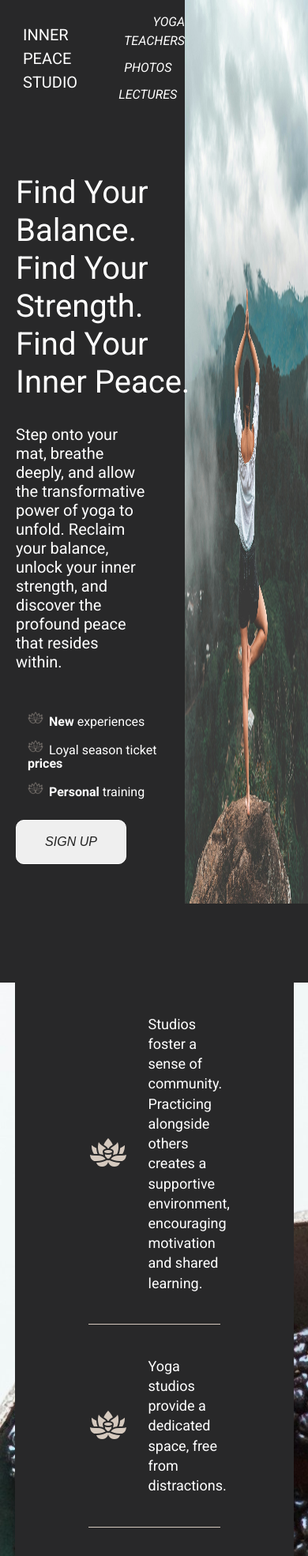
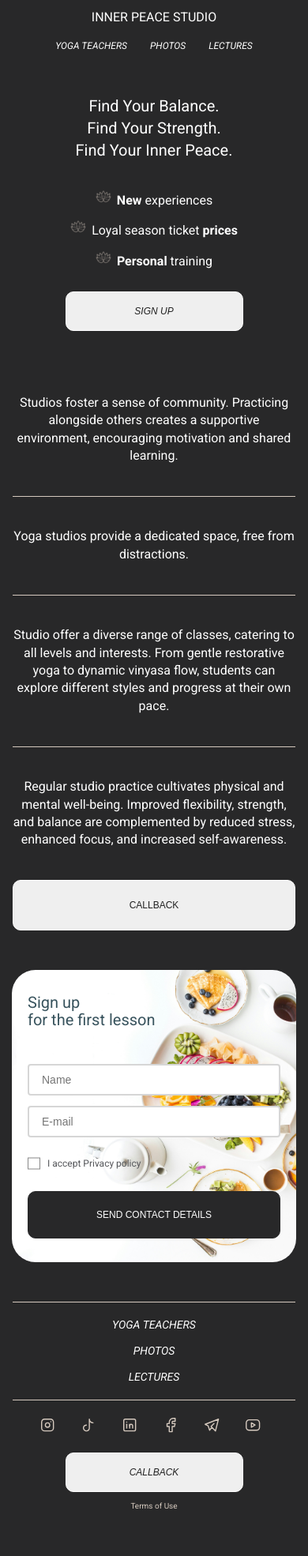
Before and after one commit to poliven-abs/mst-test-1, a plain HTML site: page index.html in a window 390 px wide. Shown: the top 1970 px of the page at 79% size. After the commit the page ends 1944 px from the top, so only its background shows below. Drawn offline with Linux system fonts and the light colour scheme.

Commit message:
add mobile + correct

```diff
--- a/_mobile.scss
+++ b/_mobile.scss
@@ -0,0 +1,181 @@
+@media (max-width: 767px) {
+    .center {
+        padding-left: 16px;
+        padding-right: 16px;
+    }
+
+    .header {
+        width: 100%;
+        padding-top: 0;
+        padding-bottom: 0;
+        flex-direction: column;
+        &-logo {
+            display: none;
+            &__mobile {
+                display: block;
+                font-size: 16px;
+                font-weight: 400;
+                line-height: 150%;
+                text-align: left;
+                text-transform: uppercase;
+                padding: 10px 29px 10px 29px;
+            }
+
+        }
+        &-info {
+            flex-direction: row;
+            padding: 5px 10px 5px 10px;
+            &__link {
+                font-size: 12px;
+
+            }
+        }
+
+    }
+
+    .header.scrolled {
+        background-color: #222222;
+        width: 100%;
+        .header-logo {
+          font-size: 16px;
+        }
+        .header-info {
+          padding: 19px 29px 19px 29px;
+          flex-direction: row;
+        }
+    }
+
+    .top {
+        background-image: none;
+        padding-top: 120px;
+        padding-bottom: 20px;
+        margin-bottom: 20px;
+        display: flex;
+        flex-direction: column;
+        align-items: center;
+        justify-content: center;
+        &-title {
+            padding-left: 0;
+            width: 100%;
+            align-items: center;
+            justify-content: center;
+        }
+        &-slogan {
+            font-size: 20px;
+            text-align: center;
+            line-height: 140%;
+            padding-bottom: 20px;
+        }
+        &-text {
+            display: none;
+        }
+        &-bonus {
+            width: 100%;
+            padding: 15px;
+            &__list {
+                font-size: 16px;
+                text-align: center;
+                line-height: 140%;
+            }
+        }
+        &-button {
+            width: 225px;
+            font-size: 12px;
+        }
+    }
+
+    .description {
+        margin-bottom: 50px;
+        background-image: none;
+        &-img {
+            display: none;
+        }
+        &-perks {
+            width: 100%;
+            padding-left: 0;
+            padding-right: 0;
+            &__list {
+                font-size: 16px;
+                margin-left: 0;
+                margin-right: 0;
+                text-align: center;
+            }
+            &__button {
+                font-size: 12px;
+            }
+        }
+    }
+    .form {
+        margin-bottom: 50px;
+        justify-content: center;
+        &-block {
+            padding: 30px 20px 30px 20px;
+            border-radius: 30px;
+            background-image: url(img/img-form.jpg);
+            background-size: cover;
+            background-repeat: no-repeat;
+            width: 90%;
+            margin-left: 15px;
+            margin-right: 15px;
+        }
+        &-text {
+            font-size: 20px;
+        }
+        &-input {
+            padding: 8px 10px 8px 16px;
+            font-size: 14px;
+            width: 100%;
+            height: 40px;
+        }
+        &-agreement {
+            font-size: 12px;
+        }
+        &-button {
+            font-size: 12px;
+            padding: 20px 12px 20px 12px;
+        }
+        &-img {
+            display: none;
+        }
+    }
+    .footer {
+        padding-bottom: 30px;
+        &-info {
+            padding-top: 18px;
+            padding-bottom: 18px;
+            flex-direction: column;
+            row-gap: 12px;
+            &__link {
+                font-size: 14px;
+            }
+        }
+        &-block {
+            padding-top: 20px;
+            flex-direction: column;
+            row-gap: 20px;
+        }
+        &-logo {
+            display: none;
+        }
+        &-contacts {
+            &__text {
+                display: none;
+            }
+        }
+        &-icon {
+            width: 70%;
+            height: 70%;
+        }
+        &-callback {
+            align-items: center;
+            &__button {
+                width: 225px;
+                font-size: 12px;
+            }
+            &__text {
+                font-size: 10px;
+            }
+        }
+    }
+
+}
--- a/_tablet.scss
+++ b/_tablet.scss
@@ -9,6 +9,7 @@
             padding: 16px 0 16px 0;
             flex-direction: column;
         }
+
     }
     .header.scrolled {
         background-color: #222222;
@@ -23,6 +24,7 @@
     }
     .top {
         padding-top: 220px;
+        margin-bottom: 70px;
         &-title {
             padding-left: 20px;
         }
@@ -46,6 +48,7 @@
         }
     }
     .description {
+        margin-bottom: 70px;
         &-perks {
             width: 70%;
             padding-left: 40px;
@@ -59,6 +62,7 @@
         }
     }
     .form {
+        margin-bottom: 70px;
         justify-content: center;
         &-block {
             padding: 50px 40px 50px 40px;
@@ -70,8 +74,18 @@
             margin-left: 15px;
             margin-right: 15px;
         }
+        &-text {
+            font-size: 40px;
+        }
         &-input {
+            font-size: 20px;
             width: 100%;
+        }
+        &-agreement {
+            font-size: 16px;
+        }
+        &-button {
+            font-size: 16px;
         }
         &-img {
             display: none;
--- a/index.html
+++ b/index.html
@@ -12,11 +12,26 @@
 <body>
     <header class="header" id="header">
         <a href="index.html" class="header-link"><h1 class="header-logo">Inner Peace<br>Studio</h1></a>
+        <a href="index.html" class="header-link"><h1 class="header-logo__mobile">Inner Peace Studio</h1></a>
         <div class="header-info">
             <a class="header-info__link" href="#">Yoga teachers</a>
             <a class="header-info__link" href="#">Photos</a>
             <a class="header-info__link" href="#">Lectures</a>
         </div>
+
+        <div class="header-mobile">
+            <input type="checkbox" id="header-menu" class="header-mobile __input">
+            <label for="header-menu" class="header-icon"></label>
+            <div class="header-menu">
+                <a class="header-menu__link" href="#">Yoga teachers</a>
+                <a class="header-menu__link" href="#">Photos</a>
+                <a class="header-menu__link" href="#">Lectures</a>
+            </div>
+        </div>
+
+
+
+
     </header>
     <div class="top center">
         <div class="top-title">
@@ -88,7 +103,7 @@
             <div class="footer-contacts">
                 <div class="footer-contacts__label">
                     <a href="#">
-                        <svg width="32" height="32" viewBox="0 0 32 32" fill="none" xmlns="http://www.w3.org/2000/svg">
+                        <svg class="footer-icon" width="32" height="32" viewBox="0 0 32 32" fill="none" xmlns="http://www.w3.org/2000/svg">
                             <g clip-path="url(#clip0_65_1272)">
                             <path d="M21.332 5.33203H10.6654C7.71985 5.33203 5.33203 7.71985 5.33203 10.6654V21.332C5.33203 24.2775 7.71985 26.6654 10.6654 26.6654H21.332C24.2775 26.6654 26.6654 24.2775 26.6654 21.332V10.6654C26.6654 7.71985 24.2775 5.33203 21.332 5.33203Z" stroke="#D5C9BE" stroke-width="2" stroke-linecap="round" stroke-linejoin="round"/>
                             <path d="M16 20C18.2091 20 20 18.2091 20 16C20 13.7909 18.2091 12 16 12C13.7909 12 12 13.7909 12 16C12 18.2091 13.7909 20 16 20Z" stroke="#D5C9BE" stroke-width="2" stroke-linecap="round" stroke-linejoin="round"/>
@@ -98,7 +113,7 @@
                         </svg>
                     </a>
                     <a href="#">
-                        <svg width="32" height="32" viewBox="0 0 32 32" fill="none" xmlns="http://www.w3.org/2000/svg">
+                        <svg class="footer-icon" width="32" height="32" viewBox="0 0 32 32" fill="none" xmlns="http://www.w3.org/2000/svg">
                             <g clip-path="url(#clip0_65_1273)">
                             <path d="M12.0013 15.9987C10.9465 15.9987 9.91533 16.3115 9.03826 16.8975C8.1612 17.4836 7.47761 18.3165 7.07395 19.2911C6.67028 20.2656 6.56466 21.3379 6.77045 22.3725C6.97624 23.4071 7.48419 24.3574 8.23007 25.1033C8.97595 25.8491 9.92626 26.3571 10.9608 26.5629C11.9954 26.7687 13.0677 26.6631 14.0423 26.2594C15.0168 25.8557 15.8498 25.1721 16.4358 24.2951C17.0218 23.418 17.3346 22.3869 17.3346 21.332V5.33203C17.3346 7.10014 18.037 8.79583 19.2873 10.0461C20.5375 11.2963 22.2332 11.9987 24.0013 11.9987" stroke="#D5C9BE" stroke-width="2" stroke-linecap="round" stroke-linejoin="round"/>
                             </g>
@@ -106,7 +121,7 @@
                             </svg>
                     </a>
                     <a href="#">
-                        <svg width="32" height="32" viewBox="0 0 32 32" fill="none" xmlns="http://www.w3.org/2000/svg">
+                        <svg class="footer-icon" width="32" height="32" viewBox="0 0 32 32" fill="none" xmlns="http://www.w3.org/2000/svg">
                             <g clip-path="url(#clip0_65_1274)">
                             <path d="M23.9987 5.33203H7.9987C6.52594 5.33203 5.33203 6.52594 5.33203 7.9987V23.9987C5.33203 25.4715 6.52594 26.6654 7.9987 26.6654H23.9987C25.4715 26.6654 26.6654 25.4715 26.6654 23.9987V7.9987C26.6654 6.52594 25.4715 5.33203 23.9987 5.33203Z" stroke="#D5C9BE" stroke-width="2" stroke-linecap="round" stroke-linejoin="round"/>
                             <path d="M10.668 14.668V21.3346" stroke="#D5C9BE" stroke-width="2" stroke-linecap="round" stroke-linejoin="round"/>
@@ -118,7 +133,7 @@
                             </svg>
                     </a>
                     <a href="#">
-                        <svg width="32" height="32" viewBox="0 0 32 32" fill="none" xmlns="http://www.w3.org/2000/svg">
+                        <svg class="footer-icon" width="32" height="32" viewBox="0 0 32 32" fill="none" xmlns="http://www.w3.org/2000/svg">
                             <g clip-path="url(#clip0_65_1275)">
                             <path d="M9.33203 13.3333V18.6667H13.332V28H18.6654V18.6667H22.6654L23.9987 13.3333H18.6654V10.6667C18.6654 10.313 18.8058 9.97391 19.0559 9.72386C19.3059 9.47381 19.6451 9.33333 19.9987 9.33333H23.9987V4H19.9987C18.2306 4 16.5349 4.70238 15.2847 5.95262C14.0344 7.20286 13.332 8.89856 13.332 10.6667V13.3333H9.33203Z" stroke="#D5C9BE" stroke-width="2" stroke-linecap="round" stroke-linejoin="round"/>
                             </g>
@@ -126,7 +141,7 @@
                             </svg>
                     </a>
                     <a href="#">
-                        <svg width="32" height="32" viewBox="0 0 32 32" fill="none" xmlns="http://www.w3.org/2000/svg">
+                        <svg class="footer-icon" width="32" height="32" viewBox="0 0 32 32" fill="none" xmlns="http://www.w3.org/2000/svg">
                             <g clip-path="url(#clip0_65_1276)">
                             <path d="M20 13.332L14.6667 18.6654L22.6667 26.6654L28 5.33203L4 14.6654L9.33333 17.332L12 25.332L16 19.9987" stroke="#D5C9BE" stroke-width="2" stroke-linecap="round" stroke-linejoin="round"/>
                             </g>
@@ -134,7 +149,7 @@
                             </svg>
                     </a>
                     <a href="#">
-                        <svg width="32" height="32" viewBox="0 0 32 32" fill="none" xmlns="http://www.w3.org/2000/svg">
+                        <svg class="footer-icon" width="32" height="32" viewBox="0 0 32 32" fill="none" xmlns="http://www.w3.org/2000/svg">
                             <g clip-path="url(#clip0_65_1277)">
                             <path d="M22.6667 6.66797H9.33333C6.38781 6.66797 4 9.05578 4 12.0013V20.0013C4 22.9468 6.38781 25.3346 9.33333 25.3346H22.6667C25.6122 25.3346 28 22.9468 28 20.0013V12.0013C28 9.05578 25.6122 6.66797 22.6667 6.66797Z" stroke="#D5C9BE" stroke-width="2" stroke-linecap="round" stroke-linejoin="round"/>
                             <path d="M13.332 12L19.9987 16L13.332 20V12Z" stroke="#D5C9BE" stroke-width="2" stroke-linecap="round" stroke-linejoin="round"/>
--- a/style.scss
+++ b/style.scss
@@ -36,6 +36,9 @@
       text-align: left;
       text-transform: uppercase;
       padding: 0 29px 0 29px;
+      &__mobile {
+        display: none;
+      }
     }
     &-info {
       padding: 23.5px 29px 23.5px 29px;
@@ -62,6 +65,9 @@
           color: #D5C9BE;
           }
         }
+      }
+      &-mobile {
+        display: none;
       }
   }
 .header.scrolled {
@@ -91,13 +97,13 @@
       display: flex;
       flex-direction: column;
       justify-content: flex-start;
-      max-width: 60%;
+      width: 60%;
     }
     &-slogan {
       padding-bottom: 50px;
       font-size: 80px;
       font-weight: 400;
-      line-height: 120%;
+      line-height: 140%;
       text-align: left;
     }
     &-text {
@@ -117,7 +123,7 @@
         line-height: 1;
       }
       &__list {
-        font-size: 24px;
+        font-size: 32px;
         font-weight: 400;
         line-height: 110%;
         text-align: left;
@@ -150,8 +156,9 @@
   .description {
     margin-bottom: 100px;
     display: flex;
-    flex-direction: row;
+    flex-direction: column;
     justify-content: center;
+    align-items: center;
     background-image: url(img/perk-bg.jpg);
     &-perks {
       max-width: 614px;
@@ -240,6 +247,10 @@
     }
 
     &-agreement {
+      font-size: 19px;
+      font-weight: 400;
+      line-height: 130%;
+      text-align: left;
       color: #55565A;
       padding-top: 13px;
       padding-bottom: 13px;
```
Also changed, not shown: style.css, 1 other file.
